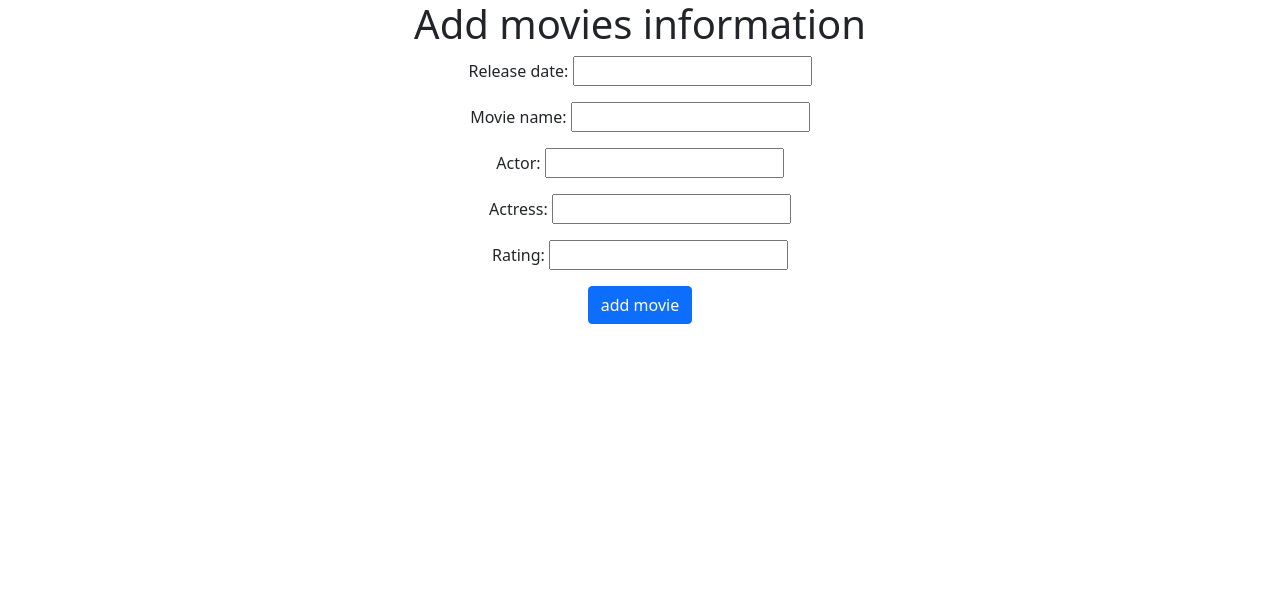
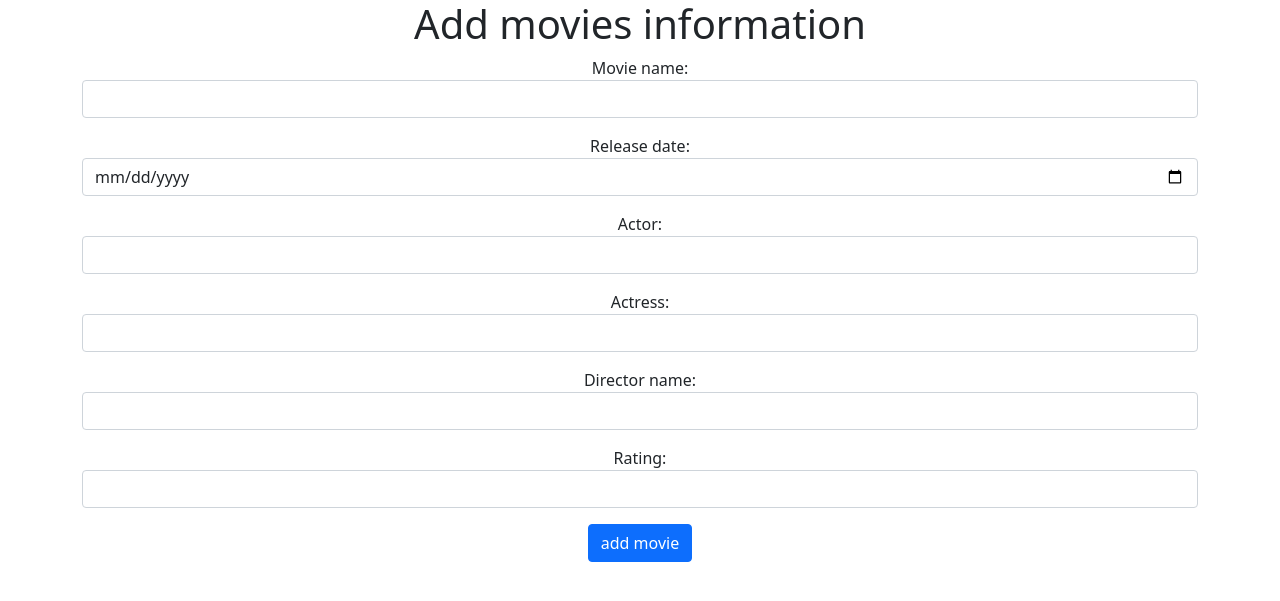
Before and after one commit to krpraveen0/movieListingApp, a Django app: page /add-movie/ in a window 1280 px wide. Shown: the top 601 px of the page. Run offline with Django 4.2, Linux system fonts and the light colour scheme.

Commit message:
widget added- moviesApp/v2

```diff
--- a/moviesProject/moviesApp/forms.py
+++ b/moviesProject/moviesApp/forms.py
@@ -1,8 +1,16 @@
 from django import forms
 from moviesApp.models import Movie
-
+#date widget
+class DateInput(forms.DateInput):
+    input_type='date'
 #creating a movie form
 class MovieForm(forms.ModelForm):
+    movie_name=forms.CharField(widget=forms.TextInput(attrs={'class':'form-control'}))
+    release_date = forms.DateField(widget=DateInput(attrs={'class':'form-control'}))
+    actor = forms.CharField(widget=forms.TextInput(attrs={'class':'form-control'}))
+    actress= forms.CharField(widget=forms.TextInput(attrs={'class':'form-control'}))
+    director_name=forms.CharField(widget=forms.TextInput(attrs={'class':'form-control'}))
+    rating = forms.FloatField(widget=forms.TextInput(attrs={'class':'form-control'}))
     class Meta:
         model=Movie
-        fields = '__all__'
+        fields = ['movie_name','release_date','actor','actress','director_name','rating']
--- a/moviesProject/moviesApp/models.py
+++ b/moviesProject/moviesApp/models.py
@@ -5,6 +5,7 @@ from django.db import models
 class Movie(models.Model):
     release_date = models.DateField()
     movie_name = models.CharField(max_length=30)
+    director_name = models.CharField(max_length=30)
     actor = models.CharField(max_length=30)
     actress = models.CharField(max_length=30)
     rating = models.IntegerField()
--- a/moviesProject/templates/moviesApp/listmovie.html
+++ b/moviesProject/templates/moviesApp/listmovie.html
@@ -17,6 +17,7 @@
           <th>Actor </th>
           <th>Actress</th>
           <th>Rating</th>
+          <th>Director Name</th>
         </thead>
         {% for movie in movies_list %}
         <tr>
@@ -25,6 +26,7 @@
           <td>{{movie.actor}}</td>
           <td>{{movie.actress}}</td>
           <td>{{movie.rating}}</td>
+          <td>{{movie.director_name}}</td>
         </tr>
         {% endfor %}
       </table>
```
Also changed, not shown: moviesProject/db.sqlite3, moviesProject/moviesApp/migrations/0002_movie_director_name.py (added).
